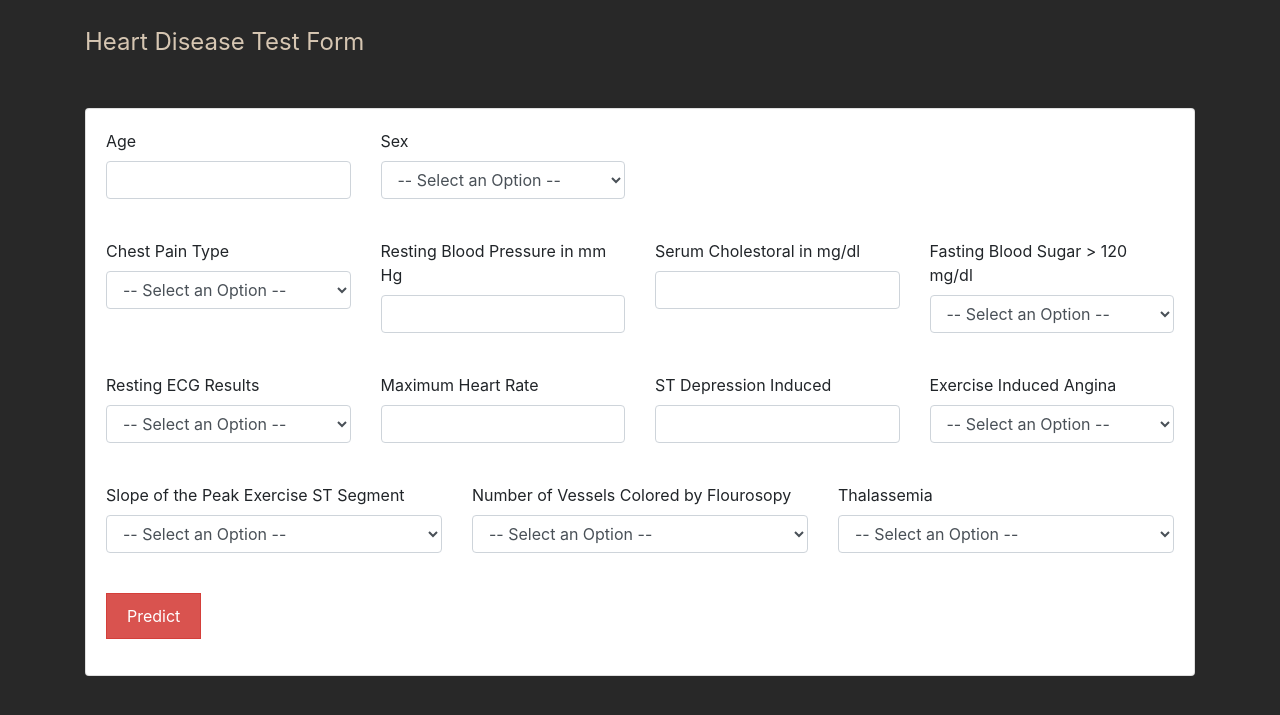
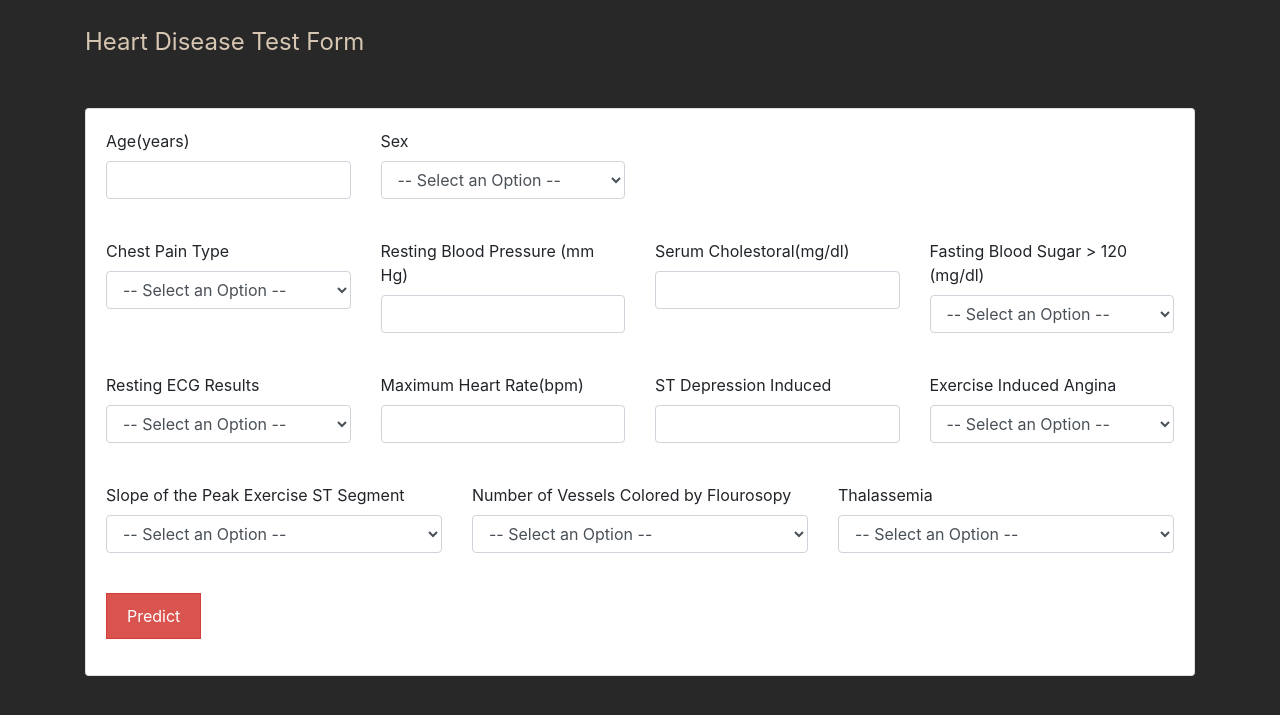
Before and after one commit to sanyukta-patil/heart, a Flask app: page / in a window 1280 px wide. Shown: the part 56-771 px from the top of the page. Run offline with Flask 2, Linux system fonts and the light colour scheme; parts of the project's set-up code (start-up, migrations or seed data) failed here and were passed over; some libraries are stand-ins or nearby versions.

Commit message:
Updated unit

```diff
--- a/templates/Heart Disease Classifier.html
+++ b/templates/Heart Disease Classifier.html
@@ -43,7 +43,7 @@
 				  <div class="card card-body" >
 					  <div class="form-group  row">
 						<div class="col-sm-3">
-							<label for="age">Age</label>
+							<label for="age">Age(years)</label>
 							<input type="number" class="form-control" id="age" name="age" required>
 						</div>
 						<div class="col-sm-3">
@@ -68,15 +68,15 @@
 							</select>
 						  </div>
 						  <div class="col-sm">
-							<label for="trestbps">Resting Blood Pressure in mm Hg</label>
+							<label for="trestbps">Resting Blood Pressure (mm Hg)</label>
 							<input type="number" class="form-control" id="trestbps" name="trestbps"  required>
 						  </div>
 						  <div class="col-sm">
-							<label for="chol">Serum Cholestoral in mg/dl</label>
+							<label for="chol">Serum Cholestoral(mg/dl)</label>
 							<input type="number" class="form-control" id="chol" name="chol" required>
 						  </div>
 						  <div class="col-sm">
-							<label for="fbs">Fasting Blood Sugar > 120 mg/dl</label>
+							<label for="fbs">Fasting Blood Sugar > 120 (mg/dl)</label>
 							<select class="form-control" id="fbs" name="fbs" required>
 							  <option disabled selected value> -- Select an Option -- </option>
 							  <option value = "0">False</option>
@@ -97,7 +97,7 @@
 								</select>
 							  </div>
 							  <div class="col-sm">
-								<label for="thalach">Maximum Heart Rate</label>
+								<label for="thalach">Maximum Heart Rate(bpm)</label>
 								<input type="number" class="form-control" id="thalach" name="thalach" required>
 							  </div>
 							  <div class="col-sm">
```
